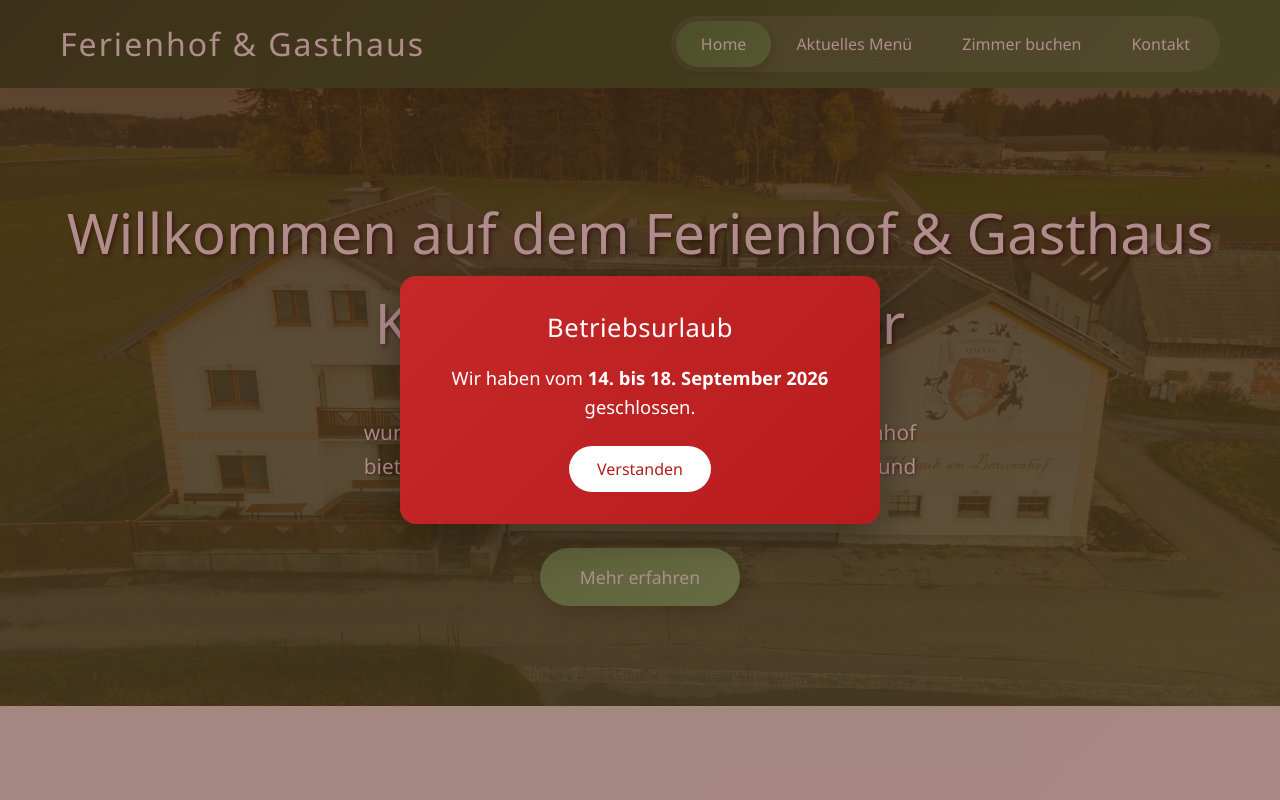
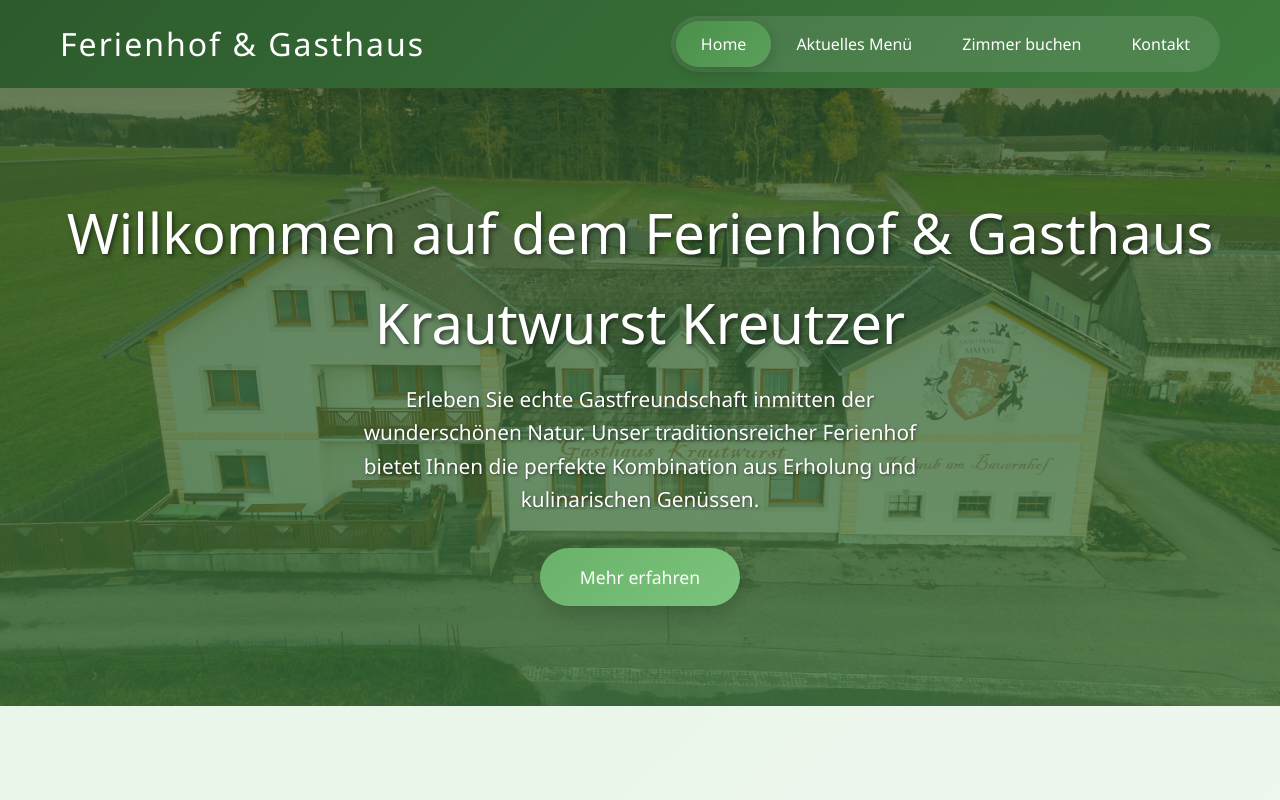
Before and after one commit to Tooooommmmm/Website, a website: page index.html in a window 1280 px wide. Shown: the top 800 px of the page. Drawn offline with Linux system fonts and the light colour scheme; no server answers.

Commit message:
delete vacation popup

```diff
--- a/content.js
+++ b/content.js
@@ -1,10 +1,3 @@
-function closeClosurePopup() {
-    const popup = document.getElementById('closure-popup');
-    if (!popup) return;
-    popup.classList.add('hidden');
-    document.body.style.overflow = '';
-}
-
 // Tab Navigation Function
 function showPage(pageId) {
     // Hide all pages
@@ -124,11 +117,6 @@ function showFormStatus(type, message) {
 
 // Initialize when DOM is loaded
 document.addEventListener('DOMContentLoaded', function() {
-    const closurePopup = document.getElementById('closure-popup');
-    if (closurePopup && !closurePopup.classList.contains('hidden')) {
-        document.body.style.overflow = 'hidden';
-    }
-
     // Smooth scrolling for internal links
     document.querySelectorAll('a[href^="#"]').forEach(anchor => {
         anchor.addEventListener('click', function (e) {
--- a/index.html
+++ b/index.html
@@ -280,14 +280,6 @@
         </div>
     </main>
 
-    <div id="closure-popup" class="closure-popup" role="dialog" aria-modal="true" aria-labelledby="closure-popup-title">
-        <div class="closure-popup-card">
-            <h2 id="closure-popup-title">Betriebsurlaub</h2>
-            <p>Wir haben vom <strong>14. bis 18. September 2026</strong> geschlossen.</p>
-            <button type="button" class="closure-popup-close" onclick="closeClosurePopup()">Verstanden</button>
-        </div>
-    </div>
-
     <footer>
         <div class="container">
             <p>&copy; 2025 Ferienhof & Gasthaus Krautwurst Kreutzer. Alle Rechte vorbehalten.</p>
--- a/style.css
+++ b/style.css
@@ -1013,63 +1013,6 @@ footer {
     }
 }
 
-/* Closure announcement popup */
-.closure-popup {
-    position: fixed;
-    inset: 0;
-    z-index: 2000;
-    display: flex;
-    align-items: center;
-    justify-content: center;
-    padding: 24px;
-    background: rgba(80, 0, 0, 0.45);
-}
-
-.closure-popup.hidden {
-    display: none;
-}
-
-.closure-popup-card {
-    background: linear-gradient(135deg, #c62828 0%, #b71c1c 100%);
-    color: #fff;
-    max-width: 480px;
-    width: 100%;
-    padding: 32px 28px;
-    border-radius: 16px;
-    box-shadow: 0 12px 40px rgba(0, 0, 0, 0.35);
-    text-align: center;
-}
-
-.closure-popup-card h2 {
-    font-size: 1.6rem;
-    font-weight: 400;
-    margin-bottom: 14px;
-    letter-spacing: 0.5px;
-}
-
-.closure-popup-card p {
-    font-size: 1.15rem;
-    margin-bottom: 24px;
-}
-
-.closure-popup-close {
-    background: #fff;
-    color: #b71c1c;
-    border: none;
-    border-radius: 25px;
-    padding: 12px 28px;
-    font-family: inherit;
-    font-size: 1rem;
-    font-weight: 500;
-    cursor: pointer;
-    transition: transform 0.2s ease, box-shadow 0.2s ease;
-}
-
-.closure-popup-close:hover {
-    transform: translateY(-1px);
-    box-shadow: 0 4px 12px rgba(0, 0, 0, 0.2);
-}
-
 @media (max-width: 768px) {
     .section-grid {
         grid-template-columns: 1fr;
```
